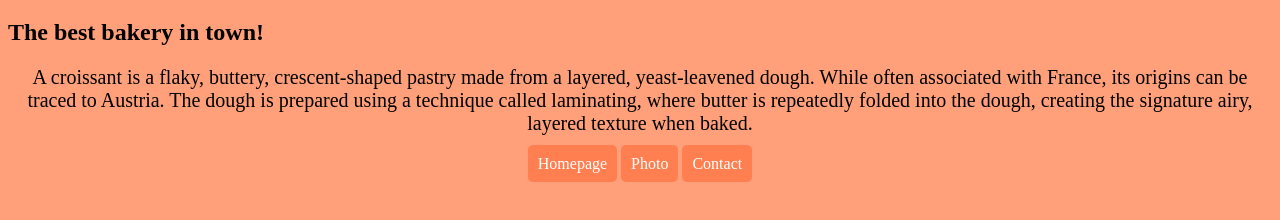
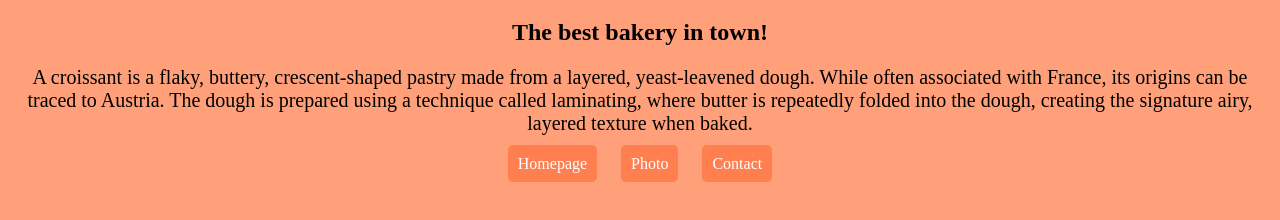
Before and after one commit to Karabo-Khoza/Croissant, a plain HTML site: page index.html in a window 1280 px wide. Shown: the part 62-282 px from the top of the page. Drawn offline with Linux system fonts and the light colour scheme.

Commit message:
Updated style.css

```diff
--- a/src/styles.css
+++ b/src/styles.css
@@ -3,6 +3,10 @@ body {
 }
 
 h1 {
+  text-align: center;
+}
+
+h2 {
   text-align: center;
 }
 
@@ -29,4 +33,5 @@ a {
   background-color: coral;
   padding: 10px;
   border-radius: 5px;
+  margin: 10px;
 }
```
